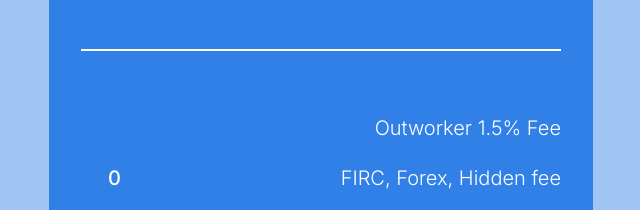
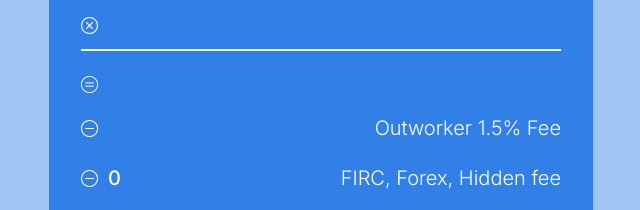
Before and after one commit to Shreyas539/currency_converter_tax, a plain HTML site: page index.html in a window 1280 px wide. Shown: the part 345-555 px from the top of the page, without its empty margins (319-959 px from the left). Drawn offline with Linux system fonts and the light colour scheme; the site is published under a folder, as on GitHub Pages, so addresses that start at the root find nothing; no server answers.

Commit message:
Update index.html

```diff
--- a/index.html
+++ b/index.html
@@ -31,7 +31,7 @@
 
       <div class="tax-styles">
         <div class="groupOfElemenst">
-            <img src="/assets/multiply.png" alt="">
+            <img src="assets/multiply.png" alt="">
             <p id="dataFromApi"></p>
         </div>
         <p style="font-weight: 300;" id="currencyRate"></p>
@@ -41,7 +41,7 @@
 
       <div class="tax-styles">
         <div class="groupOfElemenst">
-            <img src="/assets/equal.png" alt="">
+            <img src="assets/equal.png" alt="">
             <p id="multiPlied"></p>
         </div>
       </div>
@@ -51,7 +51,7 @@
 
       <div class="tax-styles">
         <div class="groupOfElemenst">
-            <img src="/assets/minus.png" alt="">
+            <img src="assets/minus.png" alt="">
             <p id="TaxedAmt"></p>
         </div>
         <p style="font-weight: 300;">Outworker 1.5% Fee</p>
@@ -60,7 +60,7 @@
 
       <div class="tax-styles">
         <div class="groupOfElemenst">
-            <img src="/assets/minus.png" alt="">
+            <img src="assets/minus.png" alt="">
             <p>0</p>
         </div>
         <p style="font-weight: 300;">FIRC, Forex, Hidden fee</p>
```
